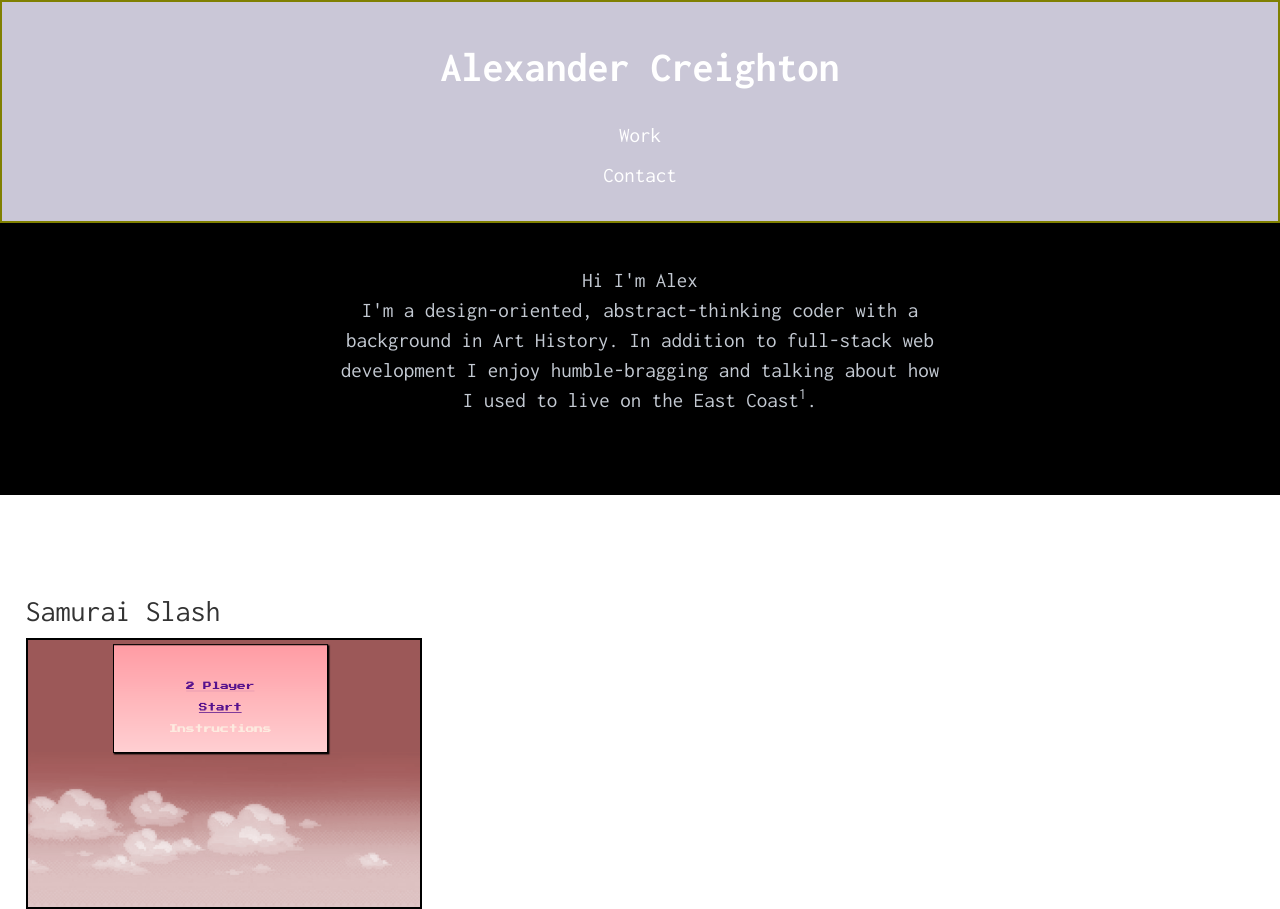
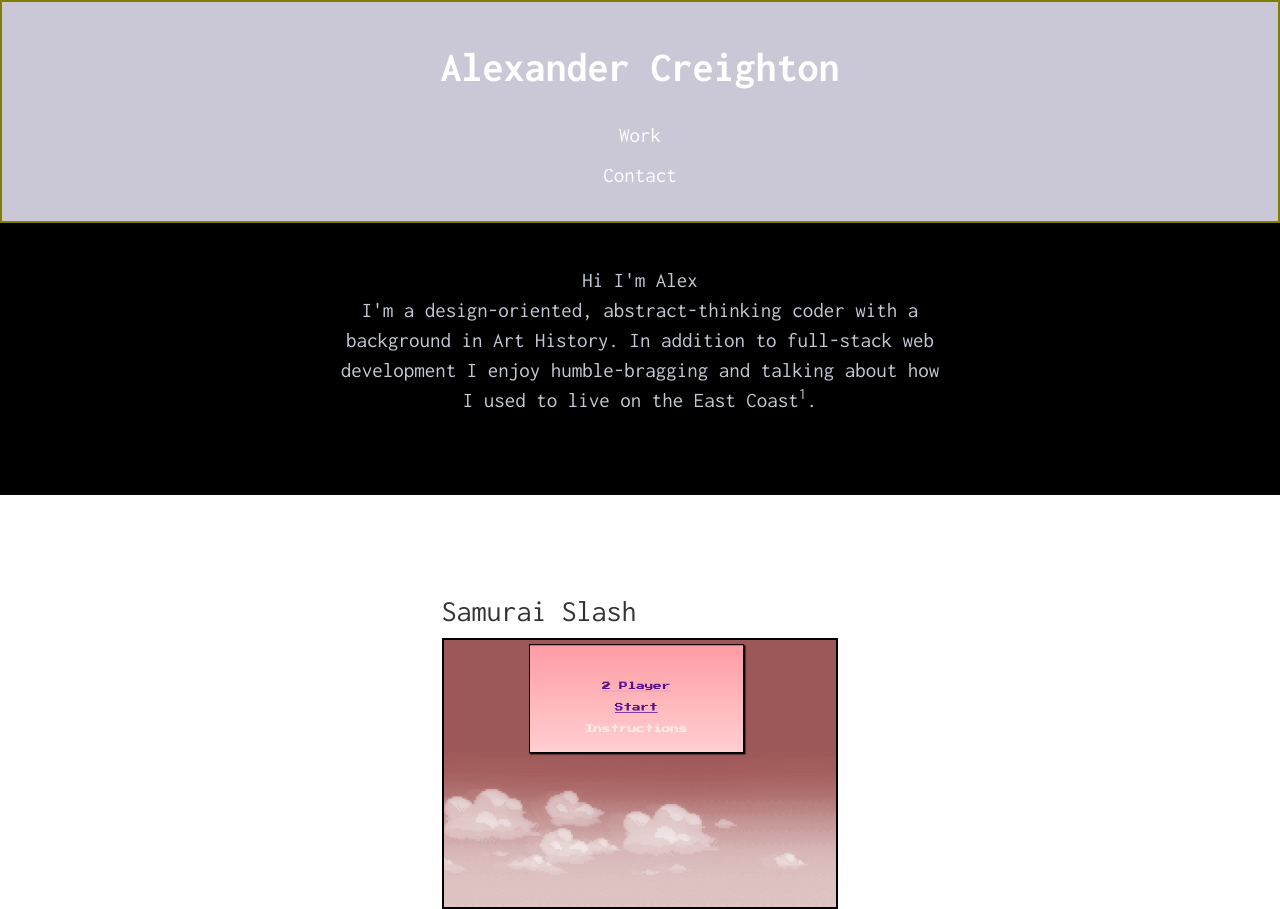
Before and after one commit to Alexandroidd/PortfolioWebsite, a website: page public/index.html in a window 1280 px wide. Drawn offline with nearby package versions, Linux system fonts and the light colour scheme.

Commit message:
testing hover

```diff
--- a/public/styles/styles.css
+++ b/public/styles/styles.css
@@ -72,15 +72,22 @@ img {
 
 
 .portfolio {
-	max-width: 35%;
-	padding-left: 2%;
-	padding-right: 2%;
+	max-width: 80%;
+	margin: 0 auto;
 }
 
 .portfolio img{
 	width: 100%;
 	border: solid black 2px;
 }
+
+@media(min-device-width: 768px){
+	.portfolio{
+	max-width: 35%;
+	padding-left: 2%;
+	padding-right: 2%;
+	}
+
 
 .image-container{
 	position:relative;
@@ -91,7 +98,7 @@ img {
 	position: absolute;
     top: 0;
     left: 0;
-    width: 100%;
+    width: 100	%;
     height: 100%;
 }
 
```
